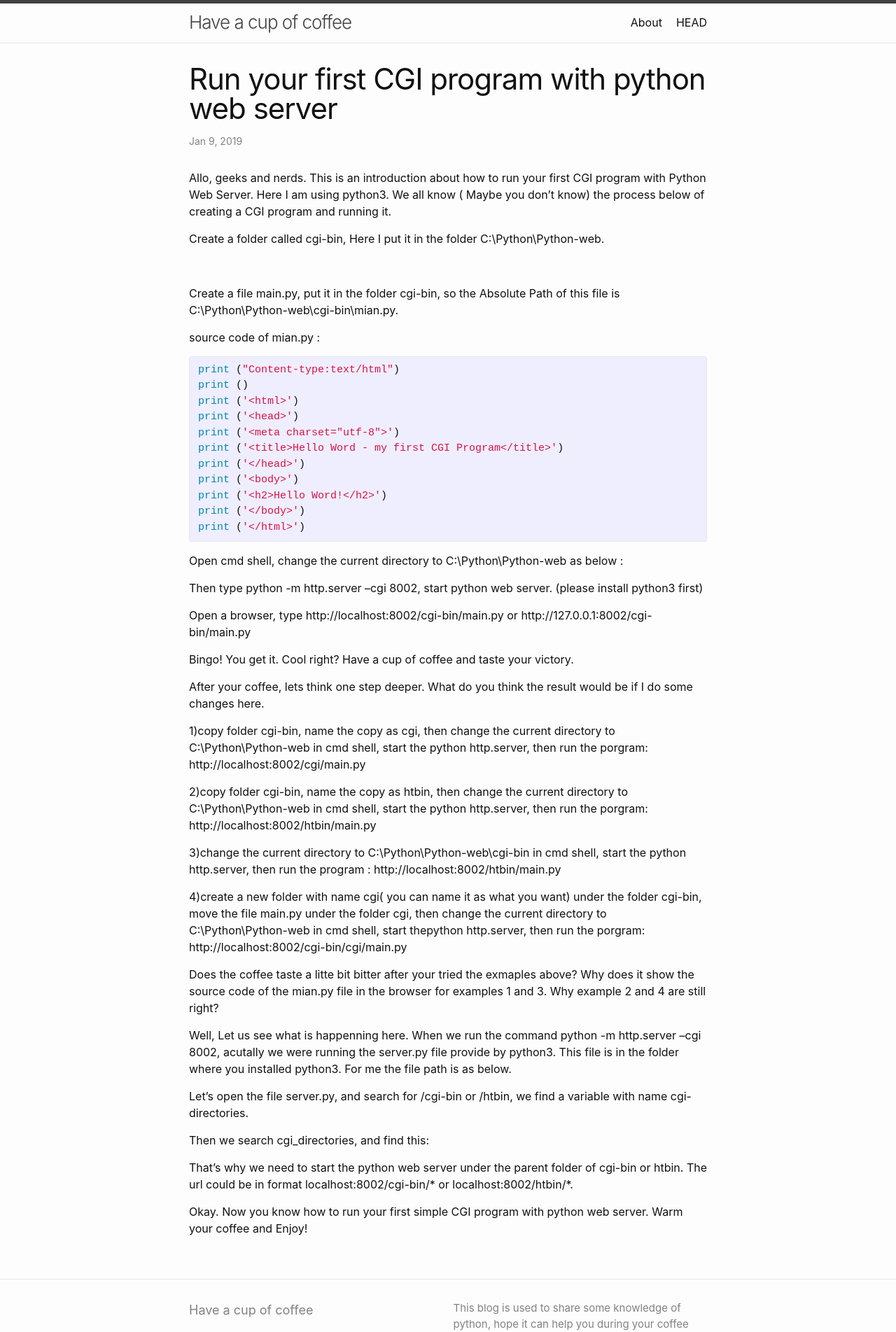
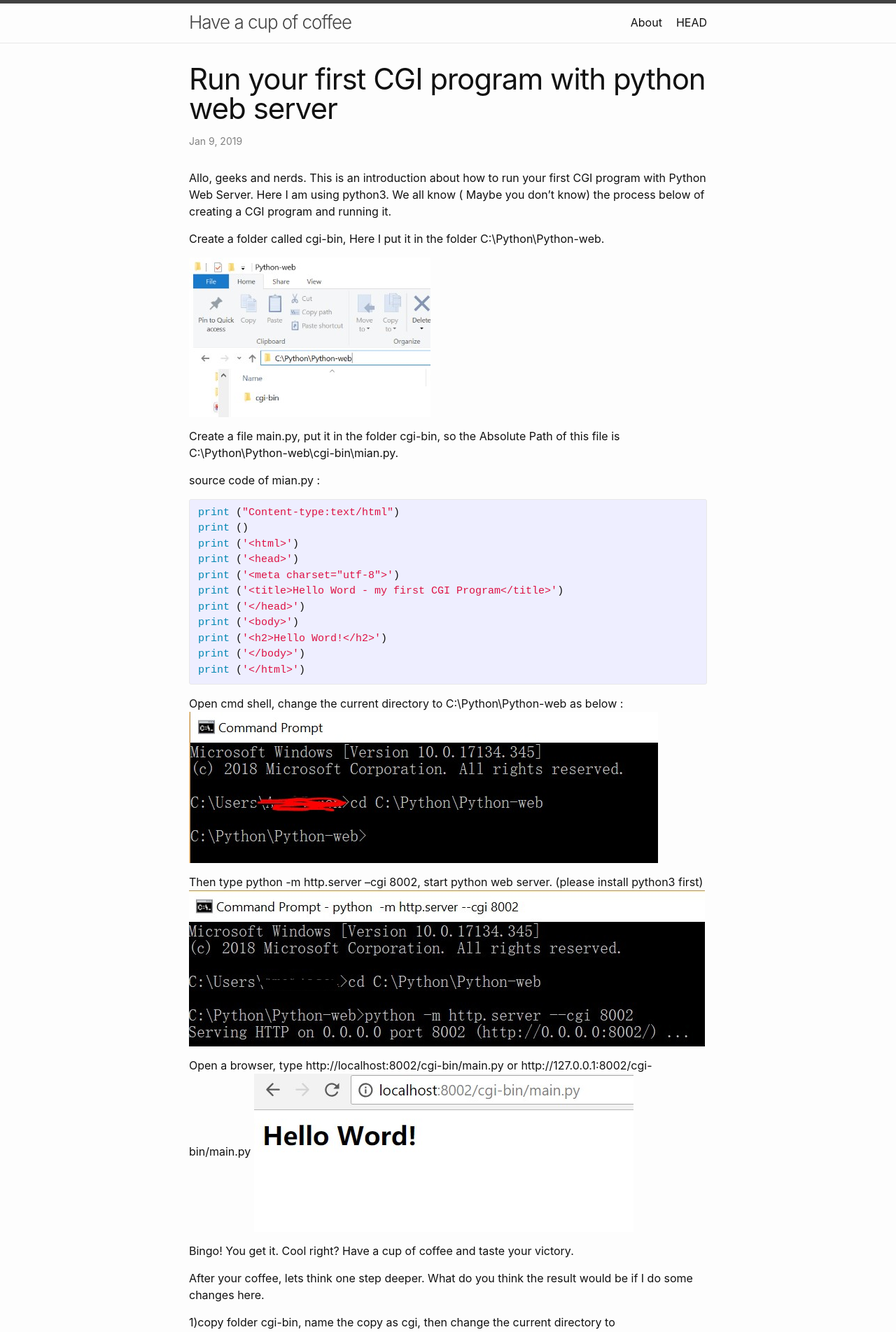
Before and after one commit to haveacupofcoffee/blogs, a Jekyll site: the page built from _posts/2019-01-09-Run Your first CGI program with Python Web Server.md, in a window 1280 px wide. Shown: the top 1903 px of the page at 70% size. Built offline with Jekyll 4.4.1, drawn with Linux system fonts in a browser that asks for light colours.

Commit message:
change image source path error in post

```diff
--- a/_posts/2019-01-09-Run Your first CGI program with Python Web Server.md
+++ b/_posts/2019-01-09-Run Your first CGI program with Python Web Server.md
@@ -10,7 +10,7 @@ CGI program and running it.
 Create a folder called cgi-bin,  Here I put
 it in the folder C:\Python\Python-web.
 
-![]({{ "/assets/images/2019-01-09/1.jpg | prepend: site.imgurl }})
+![]({{ "/assets/images/2019-01-09/1.jpg" | prepend: site.imgurl }})
 
 Create a file main.py, put it in the folder
 cgi-bin, so the Absolute Path of this file is
@@ -33,15 +33,15 @@ print ('</html>')
 
 Open cmd shell, change the current directory to
 C:\Python\Python-web as below :
-![]({{ "/assets/images/2019-01-09/2.jpg | prepend: site.imgurl }})
+![]({{ "/assets/images/2019-01-09/2.jpg" | prepend: site.imgurl }})
 
 Then type python -m http.server --cgi 8002, start python web server.
 (please install python3 first)
-![]({{ "/assets/images/2019-01-09/3.jpg | prepend: site.imgurl }})
+![]({{ "/assets/images/2019-01-09/3.jpg" | prepend: site.imgurl }})
 
 Open a browser, type http://localhost:8002/cgi-bin/main.py
 or http://127.0.0.1:8002/cgi-bin/main.py
-![]({{ "/assets/images/2019-01-09/4.jpg | prepend: site.imgurl }})
+![]({{ "/assets/images/2019-01-09/4.jpg" | prepend: site.imgurl }})
 
 Bingo! You get it. Cool right? Have a cup of coffee and taste your victory.
 
@@ -76,14 +76,14 @@ Well, Let us see what is happenning here.  When we run the command
 python -m http.server --cgi 8002, acutally we were running the server.py
 file provide by python3. This file is in the folder where you installed
 python3. For me the file path is as below.
-![]({{ "/assets/images/2019-01-09/5.jpg | prepend: site.imgurl }})
+![]({{ "/assets/images/2019-01-09/5.jpg" | prepend: site.imgurl }})
 
 Let's open the file server.py, and search for /cgi-bin or /htbin,
 we find a variable with name cgi-directories.
-![]({{ "/assets/images/2019-01-09/6.jpg | prepend: site.imgurl }})
+![]({{ "/assets/images/2019-01-09/6.jpg" | prepend: site.imgurl }})
 
 Then we search cgi_directories, and find this:
-![]({{ "/assets/images/2019-01-09/7.jpg | prepend: site.imgurl }})
+![]({{ "/assets/images/2019-01-09/7.jpg" | prepend: site.imgurl }})
 
 That's why we need to start the python web server under the parent
 folder of cgi-bin or htbin. The url could be in format
```
